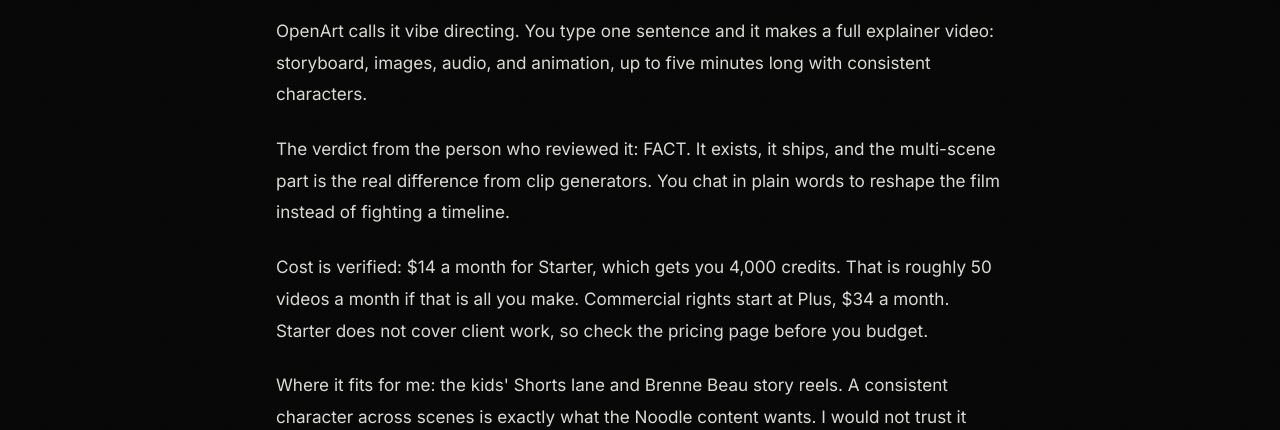
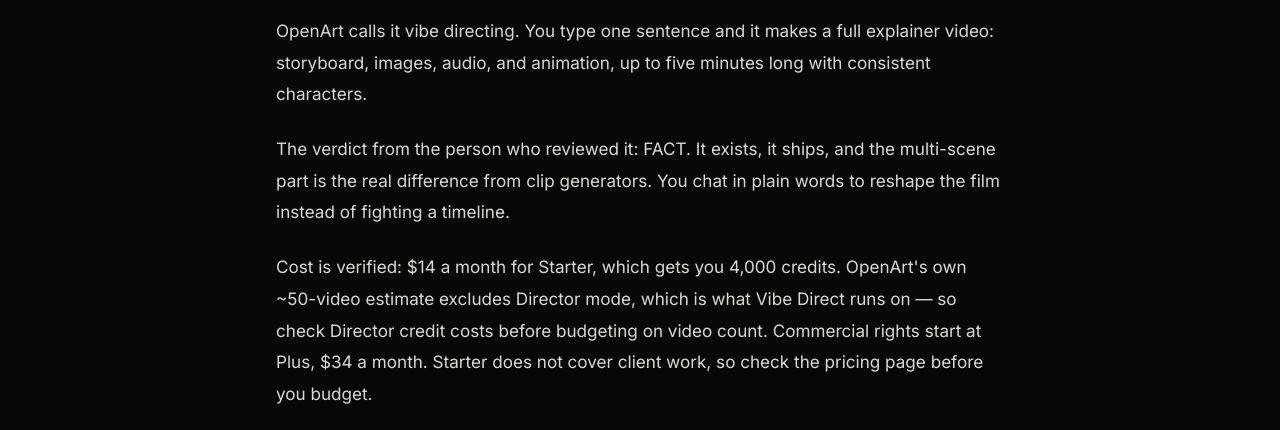
Before and after one commit to Nionhoq/nionhoq.github.io, a plain HTML site: page blog/tool-note-openart-vibe-direct.html in a window 1280 px wide. Shown: the part 347-777 px from the top of the page. Drawn offline with Linux system fonts and the light colour scheme.

Commit message:
Fix OpenArt Director video-count wording in tool note

```diff
--- a/blog/tool-note-openart-vibe-direct.html
+++ b/blog/tool-note-openart-vibe-direct.html
@@ -51,7 +51,7 @@
     <div class="post-body">
       <p>OpenArt calls it vibe directing. You type one sentence and it makes a full explainer video: storyboard, images, audio, and animation, up to five minutes long with consistent characters.</p>
       <p>The verdict from the person who reviewed it: FACT. It exists, it ships, and the multi-scene part is the real difference from clip generators. You chat in plain words to reshape the film instead of fighting a timeline.</p>
-      <p>Cost is verified: $14 a month for Starter, which gets you 4,000 credits. That is roughly 50 videos a month if that is all you make. Commercial rights start at Plus, $34 a month. Starter does not cover client work, so check the pricing page before you budget.</p>
+      <p>Cost is verified: $14 a month for Starter, which gets you 4,000 credits. OpenArt's own ~50-video estimate excludes Director mode, which is what Vibe Direct runs on &mdash; so check Director credit costs before budgeting on video count. Commercial rights start at Plus, $34 a month. Starter does not cover client work, so check the pricing page before you budget.</p>
       <p>Where it fits for me: the kids' Shorts lane and Brenne Beau story reels. A consistent character across scenes is exactly what the Noodle content wants. I would not trust it with product-cutout boots until I see what it does to the shoe.</p>
       <p>Link: <a href="https://openart.ai/features/director/" target="_blank" rel="noopener">https://openart.ai/features/director/</a></p>
     </div>
```
